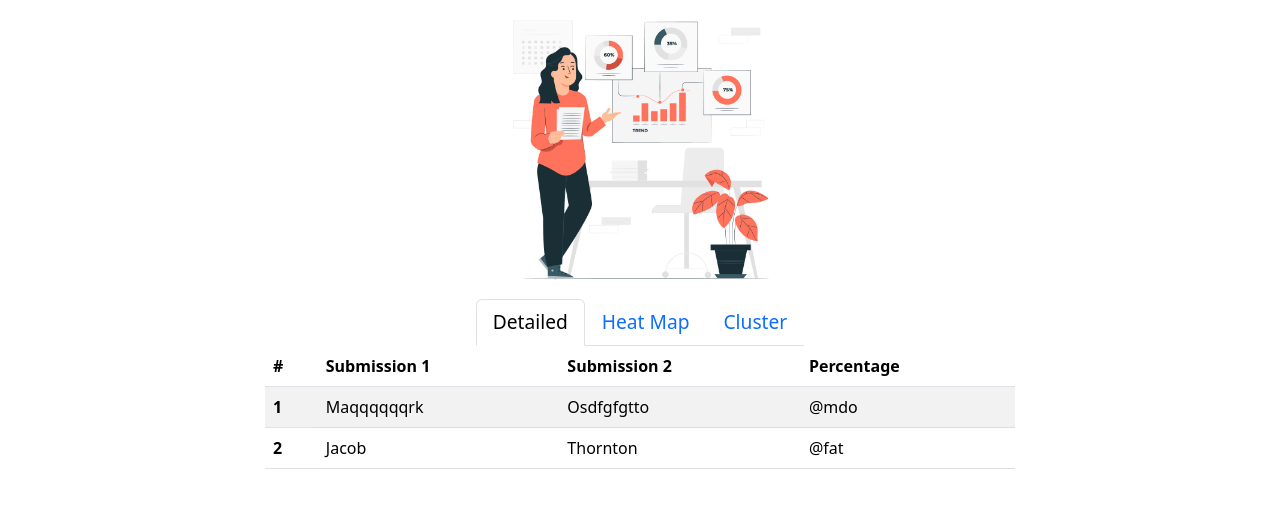
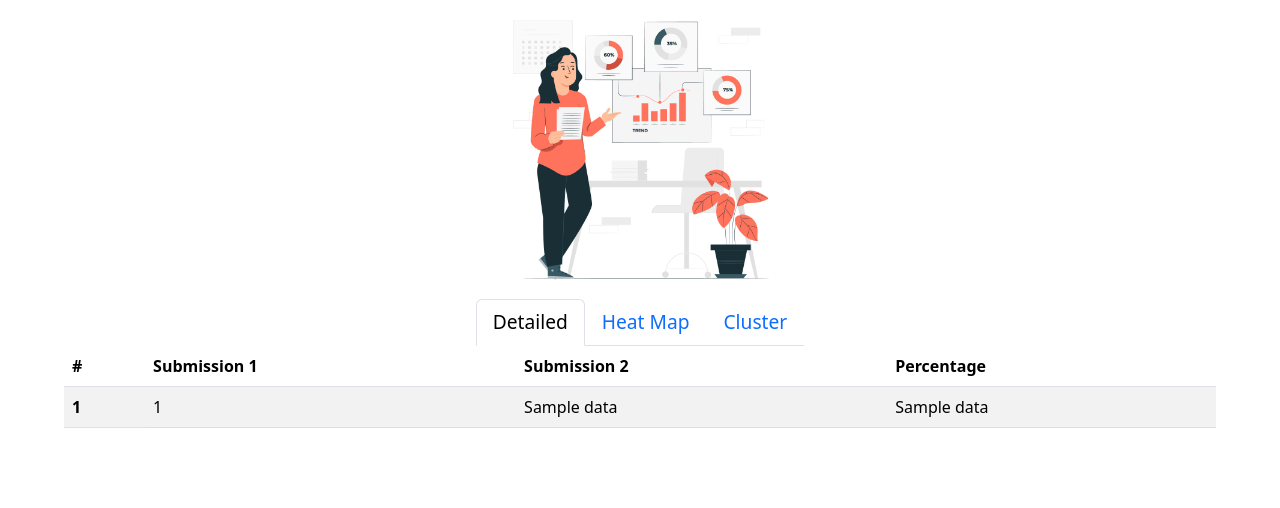
Before and after one commit to roguexsubmarine/PDRS, a Flask app: template templates/list.html in a window 1280 px wide. Shown: the part 125-633 px from the top of the page. Run offline with Flask 3, Linux system fonts and the light colour scheme; the template is opened without the code that fills it: most values are stand-ins (such as "Sample title", 1, 10 or a date in 2020).

Commit message:
list working

```diff
--- a/app.py
+++ b/app.py
@@ -17,7 +17,9 @@ if __name__ == '__main__':
 
 app.config["SESSION_PERMANENT"] = False
 app.config["SESSION_TYPE"] = "filesystem"
+app.config['SECRET_KEY'] = 'your_secret_key'
 Session(app)
+
 
 @app.after_request
 def after_request(response):
@@ -125,8 +127,14 @@ def extract():
             print(zip_path)
             p = zip_path.replace('.zip', '')
             print(p)
-            calculate_similarity(p)
+            data = calculate_similarity(p)
+
+            sorted_data = sorted(data, key=lambda x: x[2])
+            sorted_data = sorted_data[::-1]
+            session['sorted_data'] = sorted_data
+
             return redirect("/result")
+
 
         else:
             return "Uploaded file is not a ZIP file."
@@ -136,11 +144,18 @@ def extract():
 
 @app.route("/result")
 def result():
+    data = session.get('sorted_data', None)
+
+    if data is None:
+        return "Data not found. Please sort first."
+    # print(data)
     return redirect("/list")
 
 @app.route("/list")
 def list():
-    return render_template("list.html")
+    data = session.get('sorted_data', None)
+    print("\n\n\nqwerty",data[0])
+    return render_template("list.html", data=data)
 
 @app.route("/heatmap")
 def heatmap():
--- a/templates/list.html
+++ b/templates/list.html
@@ -24,7 +24,7 @@
         .table{
             font-size:smaller;
             width: 90vw;
-            max-width: 750px;
+            /* max-width: 750px; */
             overflow-x: scroll;
         }
 
@@ -50,18 +50,16 @@
           </tr>
         </thead>
         <tbody>
+          {% for i in data %}
           <tr>
-            <th scope="row">1</th>
-            <td class="tcell">Maqqqqqqrk</td>
-            <td class="tcell">Osdfgfgtto</td>
-            <td>@mdo</td>
+
+            <th scope="row">{{ loop.index }}</th>
+            <td class="tcell">{{ i[0] }}</td>
+            <td class="tcell">{{ i[1] }}</td>
+            <td>{{ i[2] }}</td>
           </tr>
-          <tr>
-            <th scope="row">2</th>
-            <td>Jacob</td>
-            <td>Thornton</td>
-            <td>@fat</td>
-          </tr>
+          {% endfor %}
+
 
         </tbody>
       </table>
```
Also changed, not shown: plagiarism.py (line endings or trailing spaces), 2 other files.
